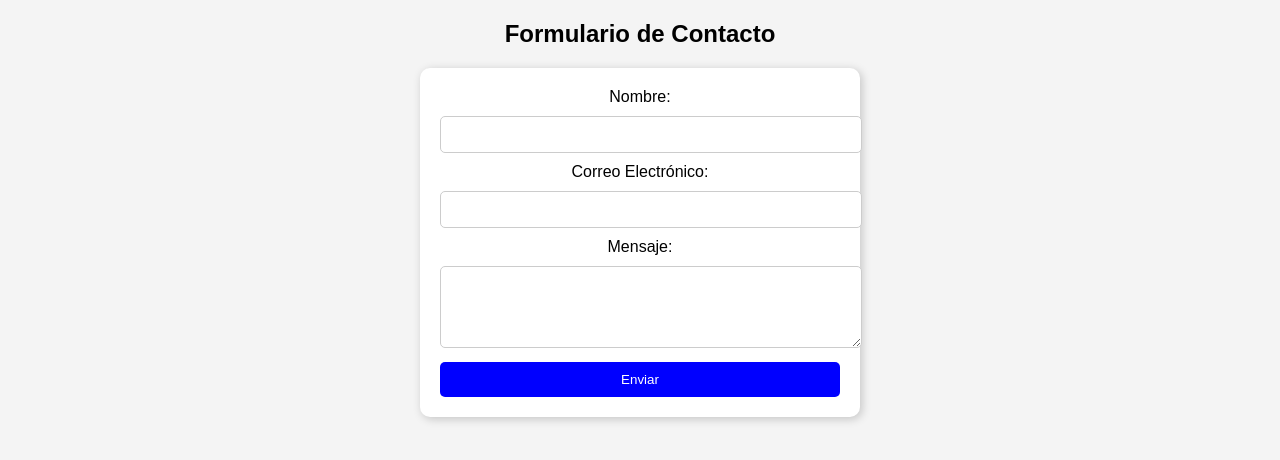
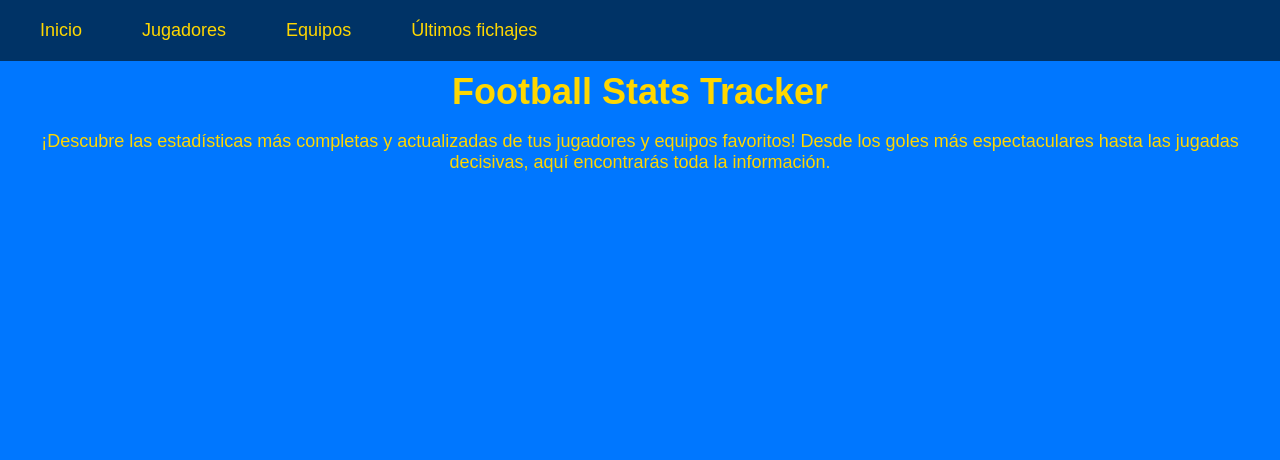
Before and after one commit to Eddison2030959/computacion2bach, a plain HTML site: page index.html in a window 1280 px wide. Drawn offline with Linux system fonts and the light colour scheme.

Commit message:
Update index.html

```diff
--- a/index.html
+++ b/index.html
@@ -3,58 +3,106 @@
 <head>
 <meta charset="UTF-8">
 <meta name="viewport" content="width=device-width, initial-scale=1.0">
-<title>Formulario de Contacto</title>
+<title>Menú de Navegación</title>
 <style>
-        body {
-            font-family: Arial, sans-serif;
-            background-color: #f4f4f4;
-            text-align: center;
+        /* Estilos del menú */
+        nav {
+            background-color: #003366; /* Color de fondo */
+            padding: 10px;
         }
-        form {
-            background: white;
-            padding: 20px;
-            max-width: 400px;
-            margin: auto;
-            border-radius: 10px;
-            box-shadow: 2px 2px 10px rgba(0, 0, 0, 0.2);
+
+        ul {
+            list-style: none;
+            margin: 0;
+            padding: 0;
+            display: flex; /* Alinea los elementos en fila */
         }
-        input, textarea {
-            width: 100%;
-            padding: 10px;
-            margin: 10px 0;
-            border: 1px solid #ccc;
+
+        li {
+            margin: 0 15px;
+        }
+
+        a {
+            text-decoration: none;
+            color: #F7F6F6;
+            font-size: 18px;
+            padding: 10px 15px;
+            display: block;
+        }
+
+        a:hover {
+            background-color: #FA841D; /* Cambio de color al pasar el cursor */
             border-radius: 5px;
-        }
-        button {
-            background: blue;
-            color: white;
-            border: none;
-            padding: 10px;
-            width: 100%;
-            border-radius: 5px;
-            cursor: pointer;
-        }
-        button:hover {
-            background: darkblue;
         }
 </style>
 </head>
 <body>
 
-    <h2>Formulario de Contacto</h2>
 
-    <form action="procesar.php" method="POST">
-<label for="nombre">Nombre:</label>
-<input type="text" id="nombre" name="nombre" required>
+    <!-- Menú de navegación -->
+<nav>
+<ul>
+<li><a href="https://pruebadecomputacin2bach.netlify.app/">Inicio</a></li>
+<li><a href="https://fbref.com/en/players/">Jugadores</a></li>
+<li><a href="https://fbref.com/en/squads/">Equipos</a></li>
+<li><a href="https://www.fichajes.com/">Últimos fichajes</a></li>
+  <li><a
 
-        <label for="email">Correo Electrónico:</label>
-<input type="email" id="email" name="email" required>
+</ul>
+</nav>
 
-        <label for="mensaje">Mensaje:</label>
-<textarea id="mensaje" name="mensaje" rows="4" required></textarea>
-
-        <button type="submit">Enviar</button>
-</form>
+    <h1>Football Stats Tracker</h1>
+<p></p>
 
 </body>
 </html>
+
+¡Descubre las estadísticas más completas y actualizadas de tus jugadores y equipos favoritos! Desde los goles más espectaculares hasta las jugadas decisivas, aquí encontrarás toda la información.
+<!DOCTYPE html>
+
+<html lang="es">
+<head>
+<meta charset="UTF-8">
+<meta name="viewport" content="width=device-width, initial-scale=1.0">
+<title></title>
+<style>
+        body {
+            font-family: Arial, sans-serif;
+            margin: 0;
+            padding: 0;
+            background-color: #0077ff  ;
+            color: #FFD700;
+            text-align: center;
+        }
+
+        header {
+            background-color: #007bff;
+            color: white;
+            padding: 1rem;
+        }
+
+        h1 {
+            margin: 0;
+        }
+
+        section {
+            padding: 2rem;
+        }
+
+        footer {
+            background-color: #333;
+            color: white;
+            padding: 1rem;
+            position: fixed;
+            bottom: 0;
+            width: 100%;
+        }
+
+        a {
+            color: #FFD700;
+            text-decoration: none;
+        }
+
+        a:hover {
+            text-decoration: underline;
+        }
```
